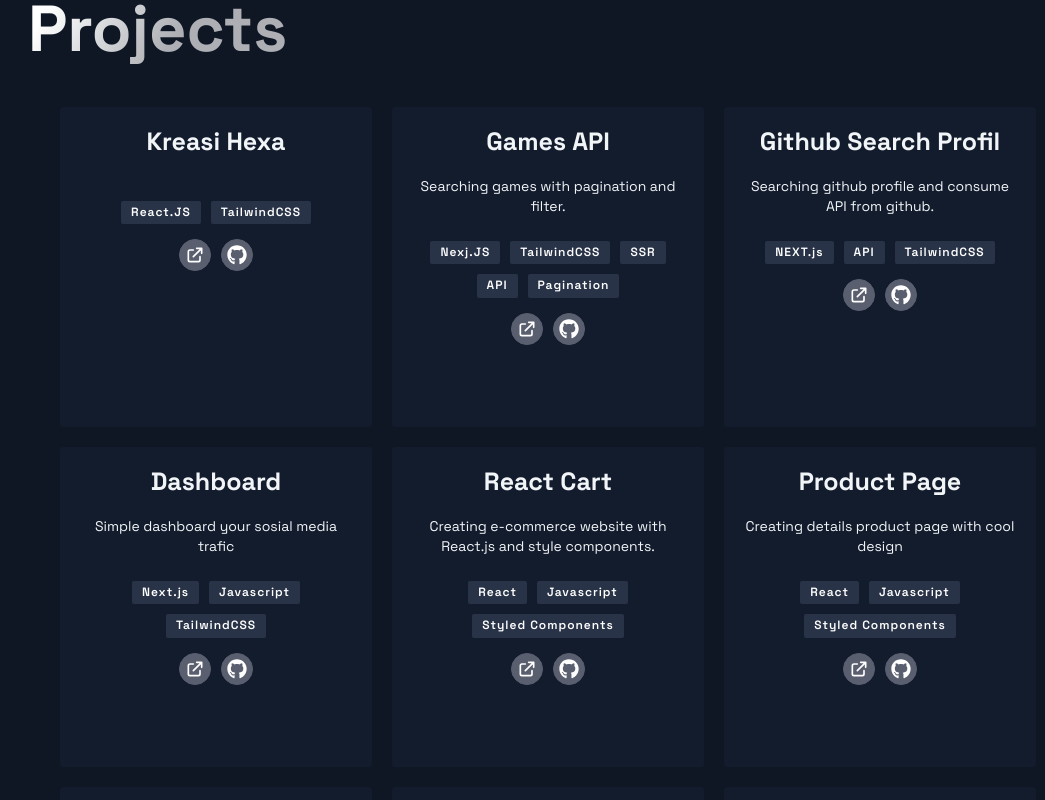
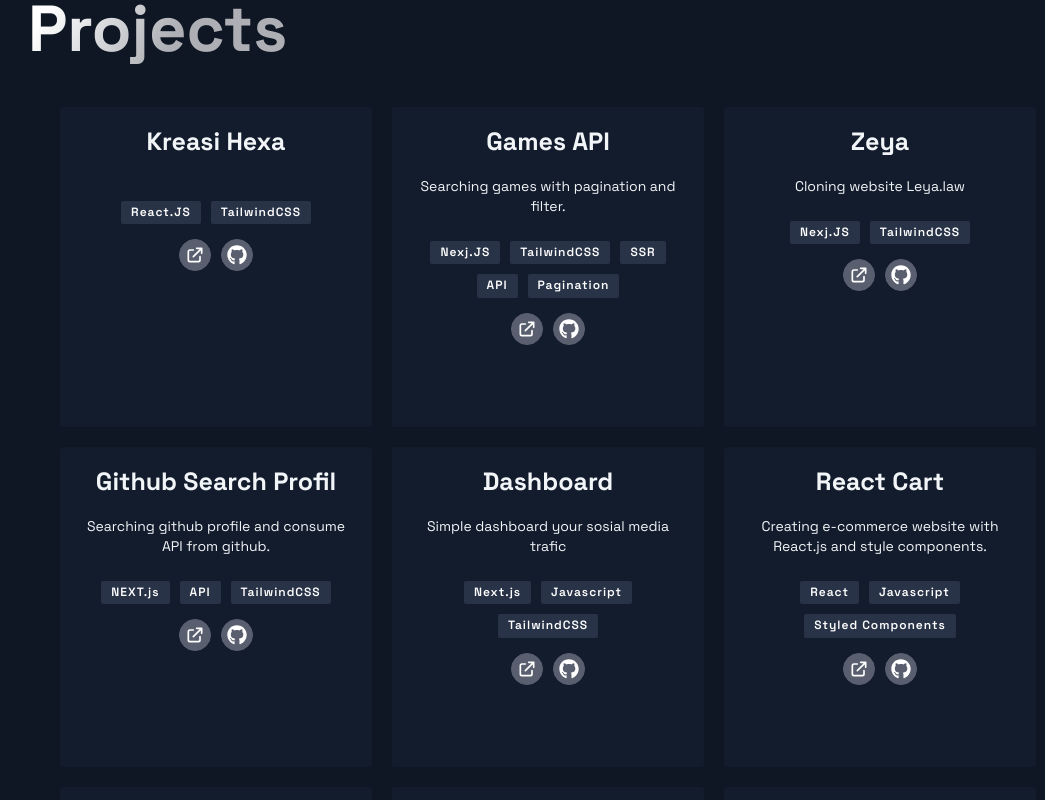
Before and after one commit to FajriSiiv/new_portofolio, a Next.js app: page / in a window 1280 px wide. Shown: the part 740-1540 px from the top of the page, without its empty margins (92-1137 px from the left). Built offline with nearby package versions, Linux system fonts and the light colour scheme.

Commit message:
adding project

```diff
--- a/src/constants/constants.js
+++ b/src/constants/constants.js
@@ -13,6 +13,14 @@
     id: 61,
     source: "https://github.com/FajriSiiv/games-rawg",
     desc: "Searching games with pagination and filter.",
+  },
+  {
+    title: "Zeya",
+    tags: ["Nexj.JS", "TailwindCSS"],
+    visit: "https://zeya.vercel.app/",
+    id: 62,
+    source: "https://github.com/FajriSiiv/leya",
+    desc: "Cloning website Leya.law",
   },
   {
     title: "Github Search Profil",
```
